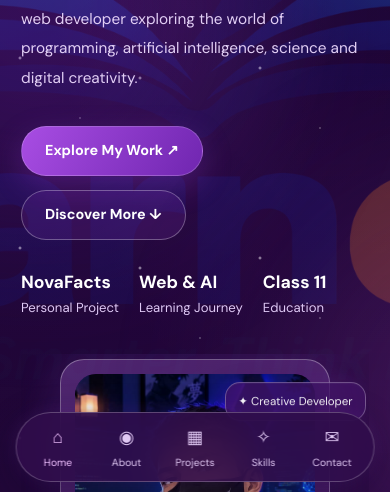
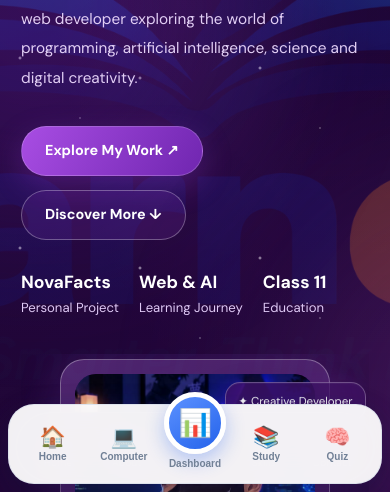
Before and after one commit to sudipbudha23-byte/NovaFacts, a plain HTML site: page my-information.html in a window 390 px wide. Shown: the part 352-844 px from the top of the page. Drawn offline with Linux system fonts and the light colour scheme.

Commit message:
Enable shared mobile-only navigation

```diff
--- a/my-information.html
+++ b/my-information.html
@@ -1270,6 +1270,9 @@ main {
 }
 </style>
 <link rel="stylesheet" href="global-skeleton.css"><script defer src="global-skeleton.js"></script>
+
+<link rel="stylesheet" href="mobile-nav.css">
+<script defer src="mobile-nav.js"></script>
 </head>
 
 <body>
```
